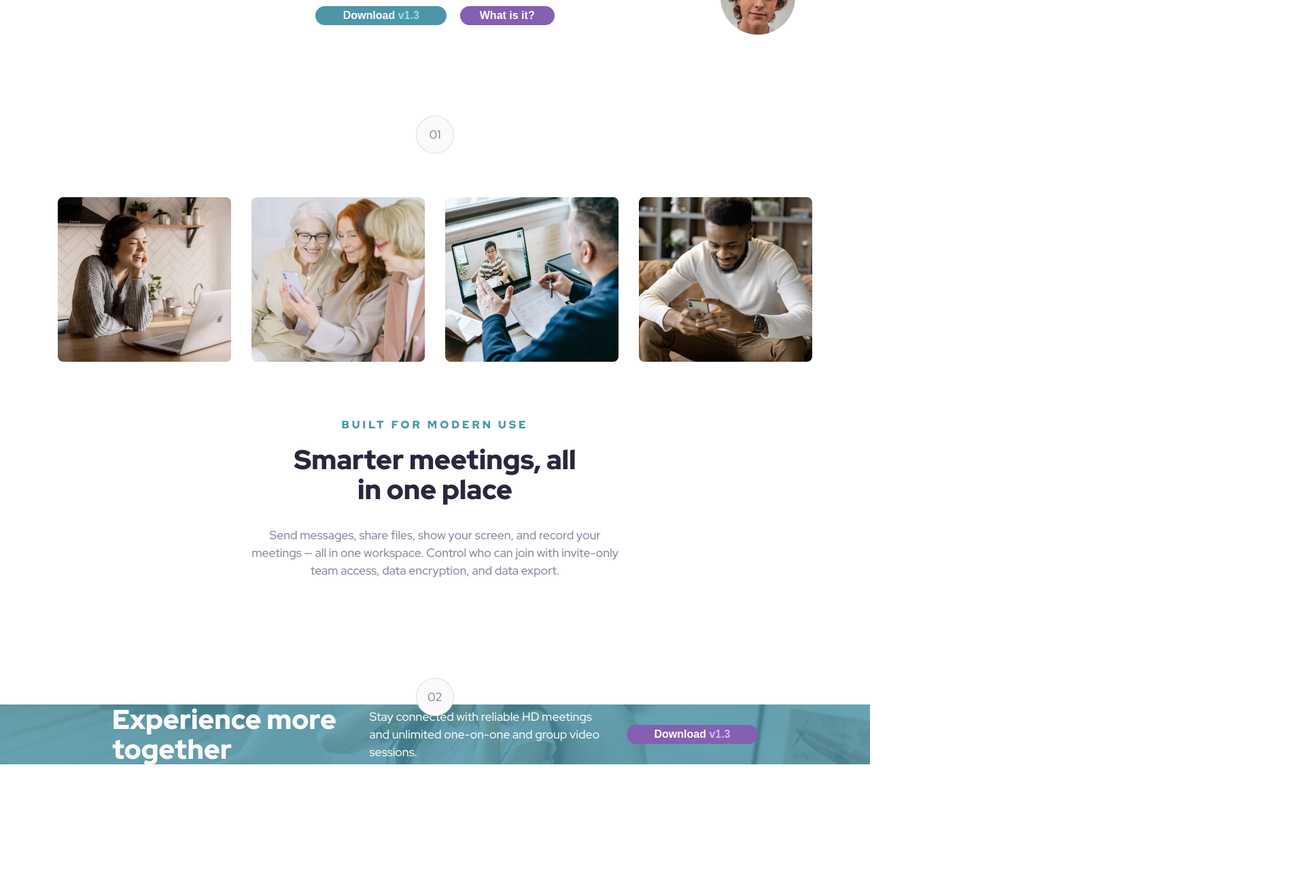
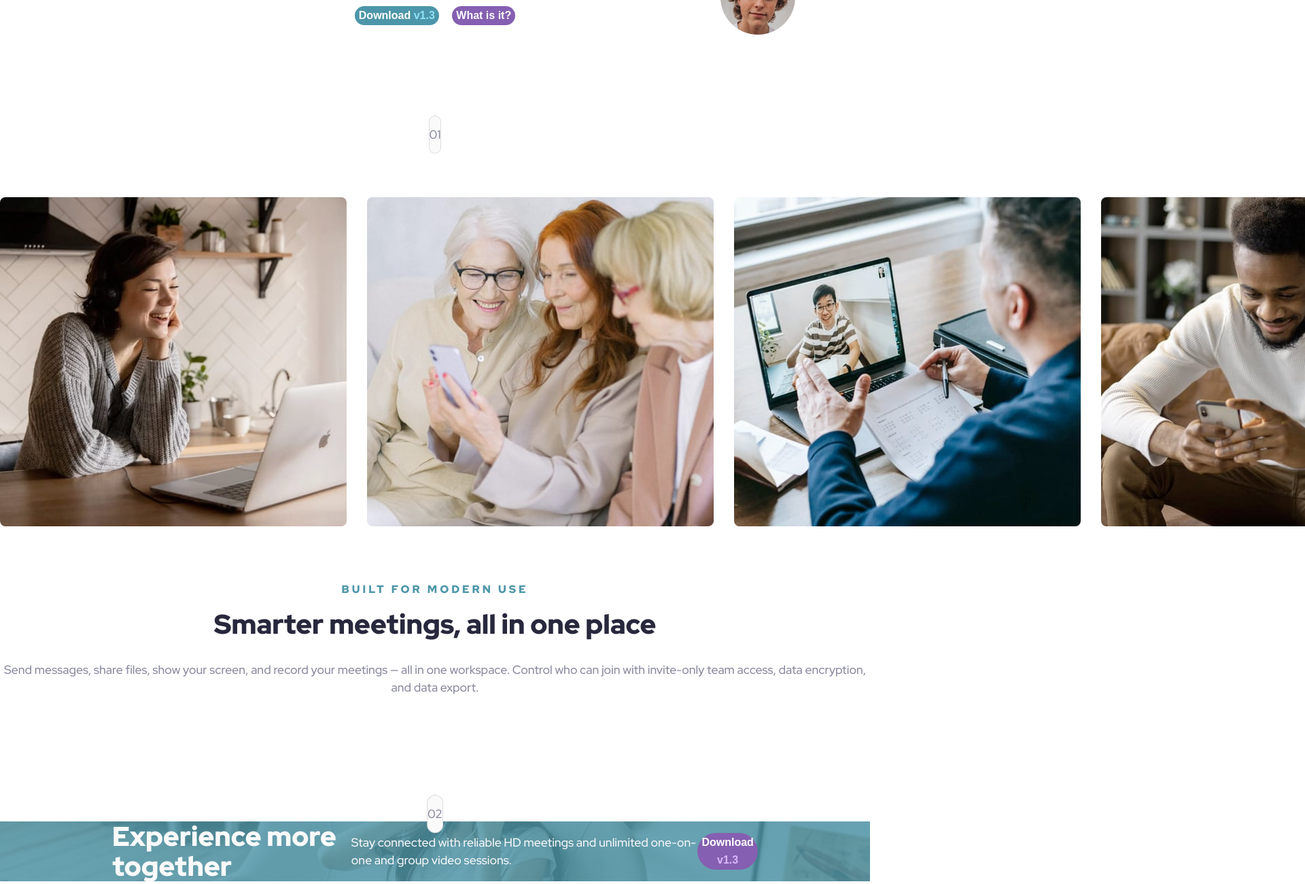
Before and after one commit to Ryan-C-Moses/meet-landing-page-app, a plain HTML site: page index.html in a window 1280 px wide. Shown: the part 280-1580 px from the top of the page at 68% size, 1920 px wide, since content can reach past the window. Before the commit the page ends 1408 px from the top, so only its background shows below. Drawn offline with Linux system fonts and the light colour scheme.

Commit message:
Commented out all widths(min/max as well) on all CSS selectors 	- heights were commented out as well not removed

```diff
--- a/style.css
+++ b/style.css
@@ -103,7 +103,7 @@ footer {
 }
 
 img {
-  max-width: 100%;
+  /* max-width: 100%; */
   /* height: auto; */
 }
 
@@ -157,7 +157,7 @@ header {
 }
 
 .btn1 {
-  width: 193px;
+  /* width: 193px; */
   /* height: 58px; */
   border: none;
   border-radius: 29px;
@@ -169,7 +169,7 @@ header {
 }
 
 .btn2 {
-  width: 139px;
+  /* width: 139px; */
   /* height: 58px; */
   border: none;
   border-radius: 29px;
@@ -184,11 +184,11 @@ header {
   align-items: center;
   margin: 0 auto;
   /* height: 140px; */
-  width: 56px;
+  /* width: 56px; */
 }
 
 .number-component .line {
-  width: 1px;
+  /* width: 1px; */
   /* height: 84px; */
   stroke-width: 1px;
   stroke: var(--reg-font-color);
@@ -196,7 +196,7 @@ header {
 }
 
 .number-component .circle {
-  width: 56px;
+  /* width: 56px; */
   /* height: 56px; */
   border-radius: 29px;
   border: 1px solid rgba(135, 135, 157, 0.25);
@@ -206,7 +206,7 @@ header {
 
 .circle span {
   display: inline-block;
-  width: fit-content;
+  /* width: fit-content; */
   margin-top: 14px;
   margin-bottom: 14px;
 }
@@ -218,7 +218,7 @@ header {
 }
 
 .img-group {
-  max-width: 255px;
+  /* max-width: 255px; */
   /* max-height: 242px; */
   border-radius: 8px;
   margin-right: 30px;
@@ -237,23 +237,23 @@ header {
   flex-direction: column;
   justify-content: center;
   align-items: center;
-  width: auto;
+  /* width: auto; */
   text-align: center;
   margin-bottom: 72px;
 }
 
 .third-section p:nth-child(1) {
-  width: fit-content;
+  /* width: fit-content; */
   margin-bottom: 16px;
 }
 
 .third-section h2 {
-  max-width: 445px;
+  /* max-width: 445px; */
   margin-bottom: 32px;
 }
 
 .third-section p:nth-child(3) {
-  max-width: 540px;
+  /* max-width: 540px; */
 }
 
 .footer-overlay {
@@ -285,7 +285,7 @@ footer {
 }
 
 footer h2 {
-  max-width: 350px;
+  /* max-width: 350px; */
 }
 
 footer p {
@@ -293,13 +293,13 @@ footer p {
   font-style: normal;
   font-weight: 500;
   line-height: 26px;
-  max-width: 350px;
+  /* max-width: 350px; */
   color: #fff;
   color: var(--white-font-color);
 }
 
 .footer-btn {
-  width: 193px;
+  /* width: 193px; */
   /* height: 58px; */
   border: none;
   border-radius: 29px;
```
